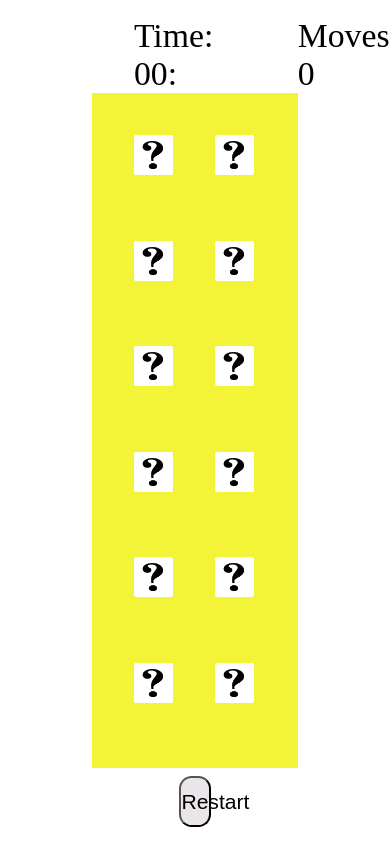
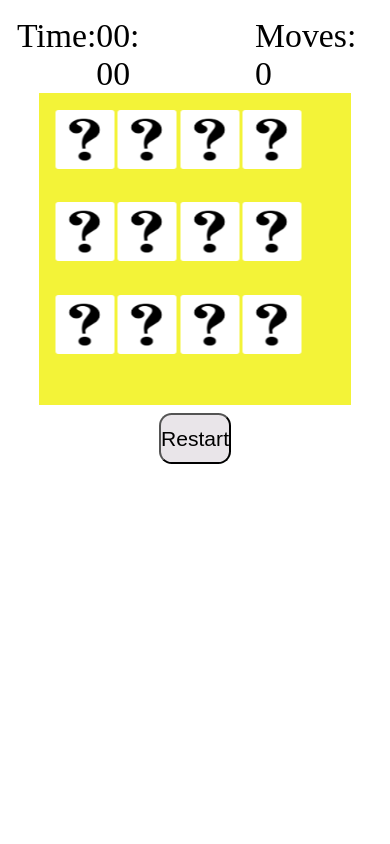
Before and after one commit to rushendraKumar-17/vanillaJSprojects, a plain HTML site: page Card Memory Game/index.html in a window 390 px wide. Drawn offline with Linux system fonts and the light colour scheme.

Commit message:
minor fixes

```diff
--- a/Bubble Sort/style.css
+++ b/Bubble Sort/style.css
@@ -76,3 +76,6 @@ hr{
     display: flex;
     flex-wrap: wrap;
 }
+#start{
+    min-width: 5vw;
+}
--- a/Card Memory Game/index.html
+++ b/Card Memory Game/index.html
@@ -11,8 +11,10 @@
     <div class="stats">
         <div class="time">
             Time:
+            <div>
             <span id="minutes">00</span>:
             <span id="seconds">00</span>
+        </div>
         </div>
         <div class="moves">Moves: <span id="movesNo">0</span></div>
     </div>
--- a/Card Memory Game/style.css
+++ b/Card Memory Game/style.css
@@ -22,9 +22,10 @@ body{
     padding: 5vh;
 }
 .stats{
-    width: 40vw;
+    min-width: 40vw;
     height: 20vh;
     display: flex;
+    flex-wrap: nowrap;
     gap: 10vh;
     padding: 2vh;
     font-size: 4vh;
@@ -46,7 +47,10 @@ body{
     transition: transform 1s;
     background-size: cover;
 }
-
+.time{
+    display: flex;
+    flex-wrap: nowrap;
+}
 .winPopup{
     height: 40vh;
     width: 50vw;
@@ -70,7 +74,7 @@ body{
     padding: 7vh;
 }
 .restart{
-    width: 8vw;
+    min-width: 8vw;
     height: 6vh;
     font-size: 2.5vh;
     border-radius: 1.5vh;
@@ -80,3 +84,21 @@ body{
     background-color: rgb(253, 254, 255);
     cursor: pointer;
 }
+@media (max-width:1200px){
+    .gameArea{
+        width: 80vw;
+        height: 80vw;
+        padding: 2vh;
+        gap:0vw 1vw;
+    }
+    .card{
+        width: 13vw;
+        height: 13vw;
+    }
+}
+@media (max-width:1140px){
+    .card{
+        width: 15vw;
+        height: 15vw;
+    }
+}
--- a/TIC TAC TOE/style.css
+++ b/TIC TAC TOE/style.css
@@ -12,7 +12,7 @@ body{
 
 }
 h1{
-    width: 30vh;
+    min-width: 15vw;
 }
 .container{
     width: 40vw;
@@ -51,7 +51,7 @@ h1{
 }
 .message p{
 
-    font-size: 8vh;
+    font-size: 3vw;
 
     text-align: center;
 }
@@ -63,7 +63,8 @@ h1{
 }
 .restart{
     margin-top: 3vh;
-    width: 15vw;
+    padding: 2vh;
+    min-width: 15vw;
     height:7vh;
     font-size: 3vh;
 }
@@ -82,3 +83,42 @@ h1{
 .close:hover{
     cursor: pointer;
 }
+@media (max-width:1140px){
+    .message{
+        width: 60vw;
+        height: 40vh;
+        margin-top: 20vh;
+    }
+    .message>p{
+        font-size: 4vh;
+    }
+    .replay{
+        width: 30vw;
+    }
+
+}
+@media (max-width:1000px){
+    .container{
+        width: 80vw;
+        height: 80vw;
+    }
+    .container button{
+        width: 23vw;
+        height: 23vw;
+        font-size: 10vw;
+    }
+
+}
+@media (max-width:600px){
+    .message{
+        width: 60vw;
+        height: 40vh;
+        /* margin-top: 30vh; */
+    }
+    .restart{
+        /* width: 19vw; */
+        font-size: 2.5vh;
+        height: 4vh;
+        padding: 1vh;
+    }
+}
--- a/style.css
+++ b/style.css
@@ -5,7 +5,7 @@
 }
 .card{
     width: 25vw;
-    height: 18vw;
+    min-height: 18vw;
     border: 1px solid black;
     display: flex;
     border-radius: 1vw;
@@ -37,3 +37,6 @@
     gap: 3vw;
     padding: 2vw 2vw;
 }
+@media (max-width: 600px) {
+
+  }
```
Also changed, not shown: Word Guess/style.css (+19 -1 lines).
